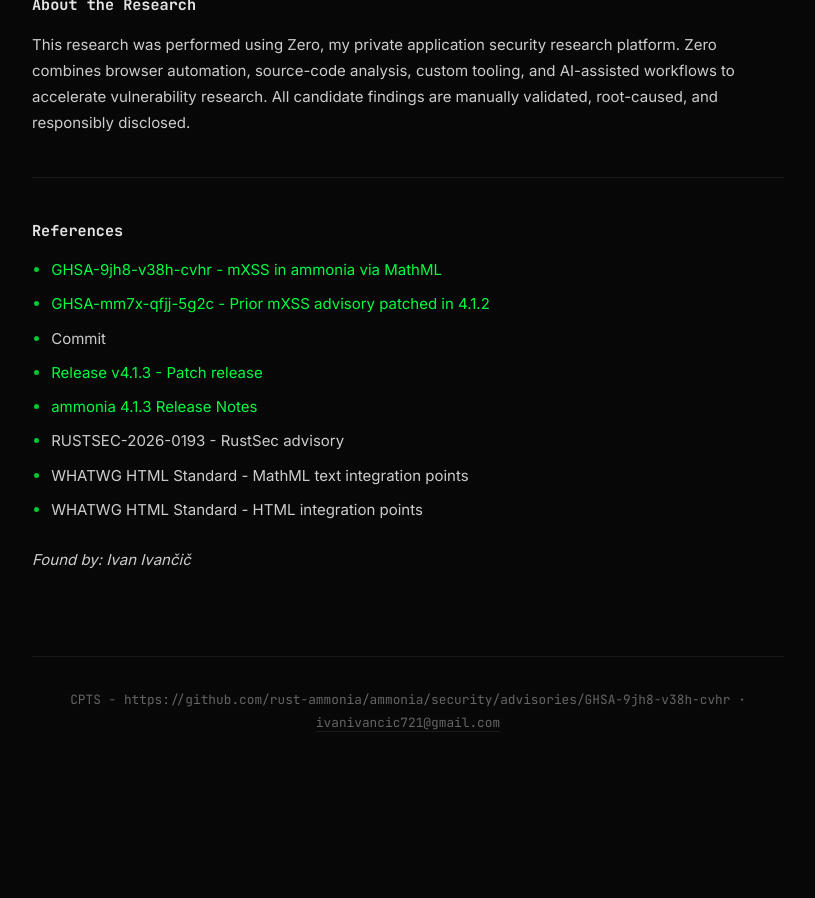
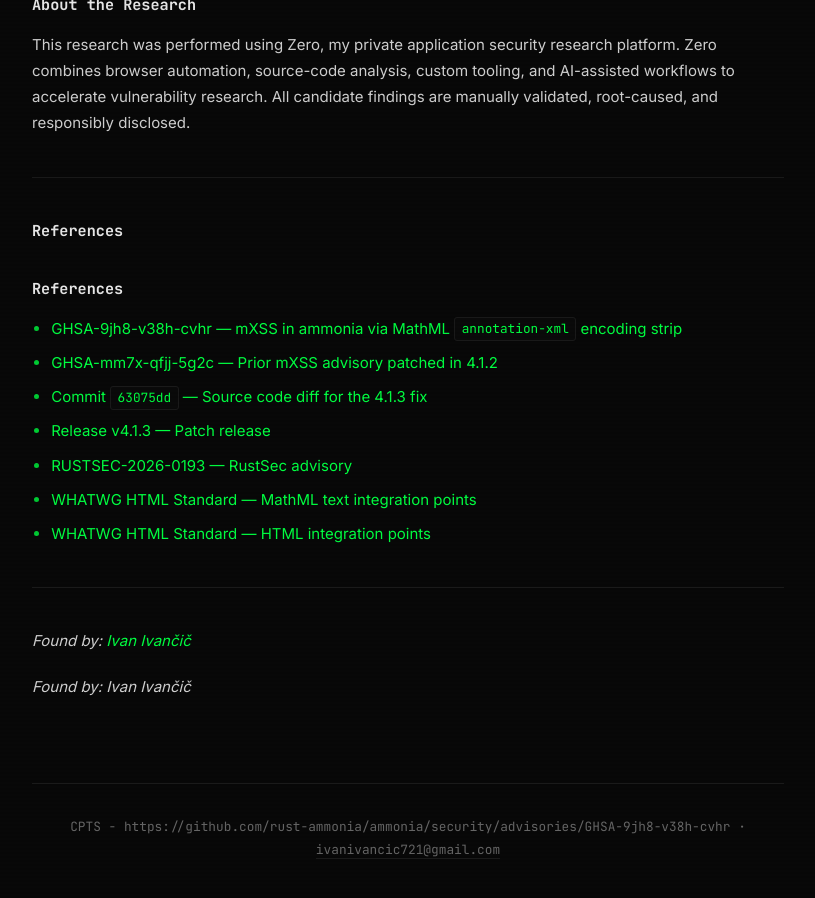
Before and after one commit to Ivan09999/Ivan09999.github.io, a Jekyll site: the page built from ammonia-mxss.md, in a window 1280 px wide and 900 px high, scrolled down 6868 px. Shown: the whole window, without its empty margins (232-1047 px from the left). Built offline with Jekyll 4.4.1, drawn with Linux system fonts in a browser that asks for light colours; before the commit the page ends 7650 px from its top, so only the background shows below that.

Commit message:
Update ammonia-mxss.md

```diff
--- a/ammonia-mxss.md
+++ b/ammonia-mxss.md
@@ -249,13 +249,18 @@ This research was performed using Zero, my private application security research
 
 ### References
 
-- [GHSA-9jh8-v38h-cvhr - mXSS in ammonia via MathML](https://github.com/rust-ammonia/ammonia/security/advisories/GHSA-9jh8-v38h-cvhr)
-- [GHSA-mm7x-qfjj-5g2c - Prior mXSS advisory patched in 4.1.2](https://github.com/rust-ammonia/ammonia/security/advisories/GHSA-mm7x-qfjj-5g2c)
-- Commit
-- [Release v4.1.3 - Patch release](https://github.com/rust-ammonia/ammonia/blob/master/CHANGELOG.md)
-- [ammonia 4.1.3 Release Notes](https://github.com/rust-ammonia/ammonia/blob/master/CHANGELOG.md)
-- RUSTSEC-2026-0193 - RustSec advisory
-- WHATWG HTML Standard - MathML text integration points
-- WHATWG HTML Standard - HTML integration points
+### References
+
+- [GHSA-9jh8-v38h-cvhr — mXSS in ammonia via MathML `annotation-xml` encoding strip](https://github.com/rust-ammonia/ammonia/security/advisories/GHSA-9jh8-v38h-cvhr)
+- [GHSA-mm7x-qfjj-5g2c — Prior mXSS advisory patched in 4.1.2](https://github.com/rust-ammonia/ammonia/security/advisories/GHSA-mm7x-qfjj-5g2c)
+- [Commit `63075dd` — Source code diff for the 4.1.3 fix](https://github.com/rust-ammonia/ammonia/commit/63075ddc94bb58e5cc7b40dcee42f6641f5ac0f6)
+- [Release v4.1.3 — Patch release](https://github.com/rust-ammonia/ammonia/releases/tag/v4.1.3)
+- [RUSTSEC-2026-0193 — RustSec advisory](https://rustsec.org/advisories/RUSTSEC-2026-0193.html)
+- [WHATWG HTML Standard — MathML text integration points](https://html.spec.whatwg.org/#mathml-text-integration-point)
+- [WHATWG HTML Standard — HTML integration points](https://html.spec.whatwg.org/#html-integration-point)
+
+---
+
+*Found by: [Ivan Ivančič](index.html)*
 
 *Found by: Ivan Ivančič*
```
